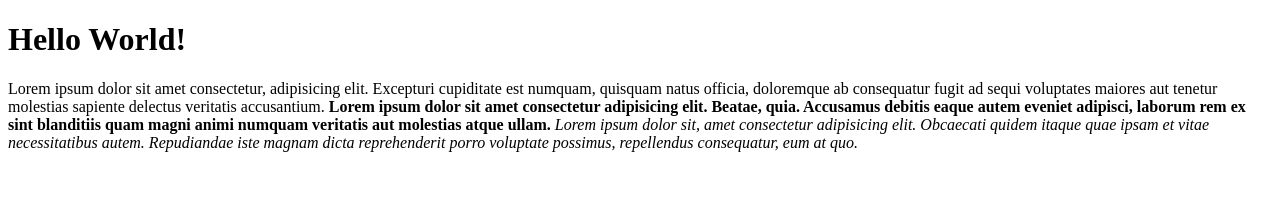
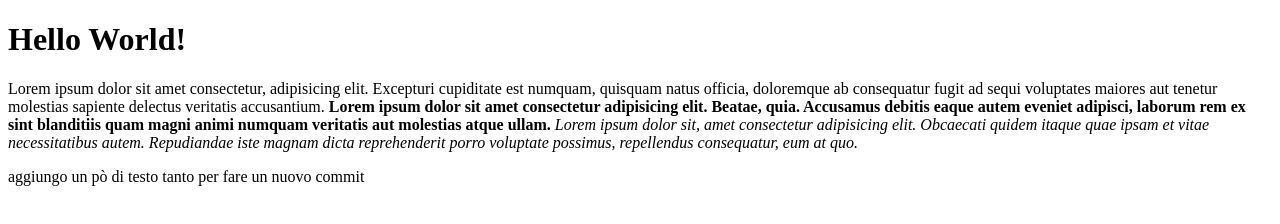
Before and after one commit to frame88/htmlcss-hello, a plain HTML site: page index.html in a window 1280 px wide. Drawn offline with Linux system fonts and the light colour scheme.

Commit message:
secondo commit

```diff
--- a/index.html
+++ b/index.html
@@ -11,5 +11,7 @@
     <span>Lorem ipsum dolor sit amet consectetur, adipisicing elit. Excepturi cupiditate est numquam, quisquam natus officia, doloremque ab consequatur fugit ad sequi voluptates maiores aut tenetur molestias sapiente delectus veritatis accusantium.</span>
     <span><strong>Lorem ipsum dolor sit amet consectetur adipisicing elit. Beatae, quia. Accusamus debitis eaque autem eveniet adipisci, laborum rem ex sint blanditiis quam magni animi numquam veritatis aut molestias atque ullam.</strong></span>
     <span><em>Lorem ipsum dolor sit, amet consectetur adipisicing elit. Obcaecati quidem itaque quae ipsam et vitae necessitatibus autem. Repudiandae iste magnam dicta reprehenderit porro voluptate possimus, repellendus consequatur, eum at quo.</em></span>
+
+    <p>aggiungo un pò di testo tanto per fare un nuovo commit</p>
 </body>
 </html>
```
